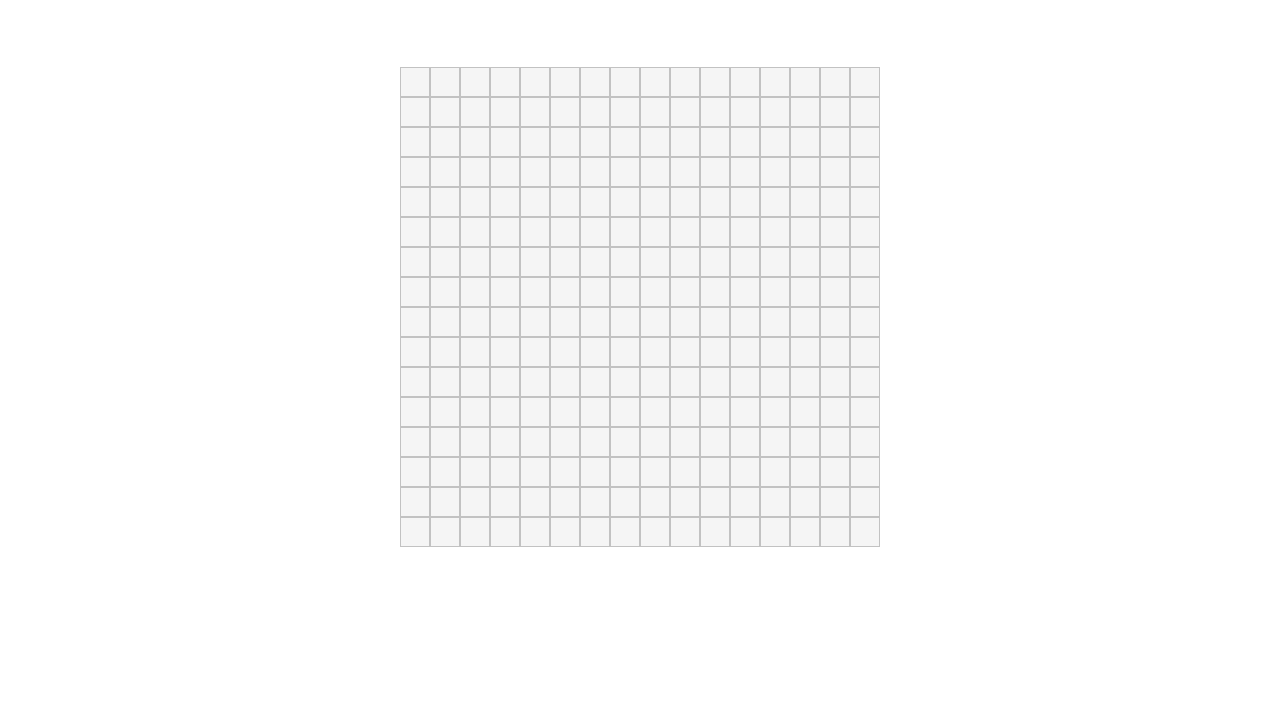
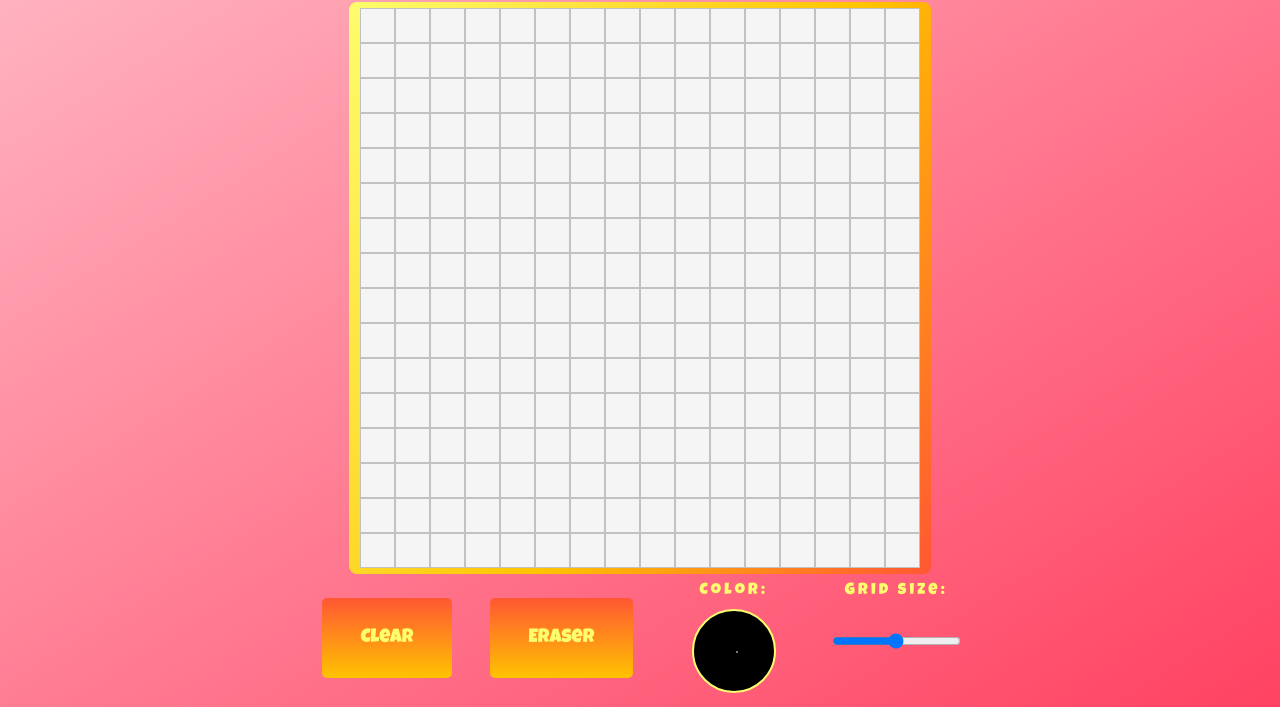
Before and after one commit to Arman75462/EtchASketch, a plain HTML site: page index.html in a window 1280 px wide. Shown: the part 93-800 px from the top of the page. Drawn offline with Linux system fonts and the light colour scheme.

Commit message:
Almost finished HTML/CSS design

```diff
--- a/index.html
+++ b/index.html
@@ -7,19 +7,47 @@
     <title>Document</title>
   </head>
   <body>
-    <h1>Etch A Sketch</h1>
+    <main>
+      <!-- TITLE -->
+      <h1 class="main__title">Etch A Sketch !</h1>
 
-    <div class="controls">
-      <button id="clear-button">Clear</button>
-      <button id="eraser">Eraser</button>
-      <button id="clear">Clear</button>
-      <label for="color-picker">Color:</label>
-      <input type="color" id="color-picker" name="color-picker" />
-      <label for="grid-size-picker"></label>
-      <input type="range" min="1x1" max="40x40" value="16x16" />
-    </div>
+      <!-- MAIN-CONTROLS -->
+      <div class="main__controls">
+        <!-- CLEAR BUTTON -->
+        <button class="main__button main__controls-item" id="clear-button">
+          Clear
+        </button>
+        <!-- ERASER BUTTON -->
+        <button class="main__button main__controls-item" id="eraser">
+          Eraser
+        </button>
+        <!-- COLOR CONTROLS -->
+        <div class="main__color-controls">
+          <p class="main__label">Color:</p>
+          <input
+            type="color"
+            id="color-picker"
+            name="color-picker"
+            class="main__controls-item main__color-picker"
+          />
+        </div>
+        <!-- GRID-SIZE CONTROLS -->
+        <div class="main__grid-size-controls">
+          <p class="main__label">Grid size:</p>
+          <input
+            type="range"
+            min="1x1"
+            max="40x40"
+            value="16x16"
+            id="grid-size-picker"
+            class="main__controls-item main__grid-size-picker"
+          />
+        </div>
+      </div>
 
-    <div class="etch-a-sketch"></div>
+      <!-- GRID -->
+      <div class="main__grid"></div>
+    </main>
     <script src="script.js"></script>
   </body>
 </html>
--- a/script.js
+++ b/script.js
@@ -1,11 +1,18 @@
 "use strict";
 
-const container = document.querySelector(".etch-a-sketch");
+/* Selectors */
+const container = document.querySelector(".main__grid");
+const colorPicker = document.getElementById("color-picker");
+
+// Based on chosen color, change the circle's color
+colorPicker.addEventListener("input", () => {
+  const selectedColor = colorPicker.value;
+  colorPicker.style.backgroundColor = selectedColor;
+});
 
 // Create 256 div elements and add them to the container
 for (let i = 1; i <= 256; i++) {
   const div = document.createElement("div");
-  div.className = `grid-item-${i}`;
-  div.classList.add("grid-item");
+  div.className = `main__grid-item grid-item-${i}`; // Add both classes
   container.appendChild(div);
 }
--- a/styles.css
+++ b/styles.css
@@ -1,3 +1,5 @@
+@import url("https://fonts.googleapis.com/css2?family=Luckiest+Guy&family=Roboto&display=swap");
+
 /* RESETS */
 
 *,
@@ -17,20 +19,165 @@ a {
   text-decoration: none;
 }
 
-/* --------------------THE GRID--------------------- */
-.etch-a-sketch {
-  display: grid;
-  grid-template-columns: repeat(16, 30px);
-  grid-template-rows: repeat(16, 30px);
-  background-color: whitesmoke;
-  position: absolute;
-  top: 50%;
-  left: 50%;
-  transform: translate(-50%, -50%);
+input,
+button,
+textarea,
+select {
+  font: inherit;
+  color: inherit;
 }
 
-.grid-item {
+.main__title {
+  font-size: 4.5rem;
+}
+
+/* -------------------------------------------
+-----------------BODY AND MAIN----------------
+---------------------------------------------*/
+
+body {
+  height: 100vh;
+  font-family: "Luckiest Guy", cursive;
+  background-image: linear-gradient(to bottom right, #ffb9c5, #ff4262);
+  color: white;
+  color: rgb(253, 253, 109);
+  letter-spacing: 0.2em;
+}
+
+main {
+  display: flex;
+  flex-direction: column;
+  align-items: center;
+  margin: 0 auto;
+  width: 80%;
+  height: 100vh;
+  justify-content: space-evenly;
+}
+
+/* -------------------------------------------------
+-----------------INSIDE MAIN-CONTROLS---------------
+----------------------------------------------------*/
+.main__controls {
+  order: 1;
+  display: flex;
+  /* background-color: blue; */
+}
+
+.main__controls-item {
+  margin: 0 1em;
+}
+
+.main__label {
+  text-align: center;
+  margin-bottom: 10px;
+}
+
+.main__grid-size-picker {
+  margin-top: 1.5em;
+}
+
+.main__button {
+  padding: 1em 2em;
+  font-size: 1.2rem;
+  background-image: linear-gradient(to bottom, #ff5733, #ffc300);
+  border: none;
+  border-radius: 5px;
+  transition: transform 0.3s;
+  height: 80px;
+  align-self: center;
+}
+
+.main__button:hover {
+  transform: scale(1.1);
+  transition: transform 0.2s;
+}
+
+.main__color-picker {
+  padding: 1em;
+  font-size: 2.5rem;
+  border: none;
+  border-radius: 50%;
+  border: 2px solid rgb(253, 253, 109);
+  transition: transform 0.3s;
+  background-color: black;
+}
+
+.main__color-picker:hover {
+  transform: scale(1.1);
+  transition: transform 0.2s;
+}
+
+/* -------------------------------------------
+----------------------GRID--------------------
+---------------------------------------------*/
+.main__grid {
+  display: grid;
+  grid-template-columns: repeat(16, 35px);
+  grid-template-rows: repeat(16, 35px);
+  background-color: whitesmoke;
+  position: relative;
+}
+
+.main__grid-item {
   border: 1px solid rgb(194, 194, 194);
 }
 
-/* --------------------OUTSIDE OF THE GRID--------------------- */
+/* ----------------------------------------------
+-----------------ANIMATION BORDER----------------
+-------------------------------------------------*/
+
+@property --rotate {
+  syntax: "<angle>";
+  initial-value: 132deg;
+  inherits: false;
+}
+
+.main__grid::before {
+  content: "";
+  width: 104%;
+  height: 102%;
+  border-radius: 8px;
+  background-image: linear-gradient(
+    var(--rotate),
+    #ff5733,
+    #ffc300 43%,
+    rgb(253, 253, 109)
+  );
+  position: absolute;
+  z-index: -1;
+  top: -1%;
+  left: -2%;
+  animation: spin 6s linear infinite;
+}
+
+.main__grid::after {
+  position: absolute;
+  content: "";
+  top: calc(var(--card-height) / 6);
+  left: 0;
+  right: 0;
+  z-index: -1;
+  height: 100%;
+  width: 100%;
+  margin: 0 auto;
+  transform: scale(0.8);
+  filter: blur(calc(var(--card-height) / 6));
+  background-image: linear-gradient(
+    var(--rotate),
+    #ff5733,
+    #ffc300 43%,
+    rgb(253, 253, 109)
+  );
+  opacity: 1;
+  transition: opacity 0.5s;
+  animation: spin 6s linear infinite;
+}
+
+@keyframes spin {
+  0% {
+    --rotate: 0deg;
+  }
+  100% {
+    --rotate: 360deg;
+  }
+}
```
